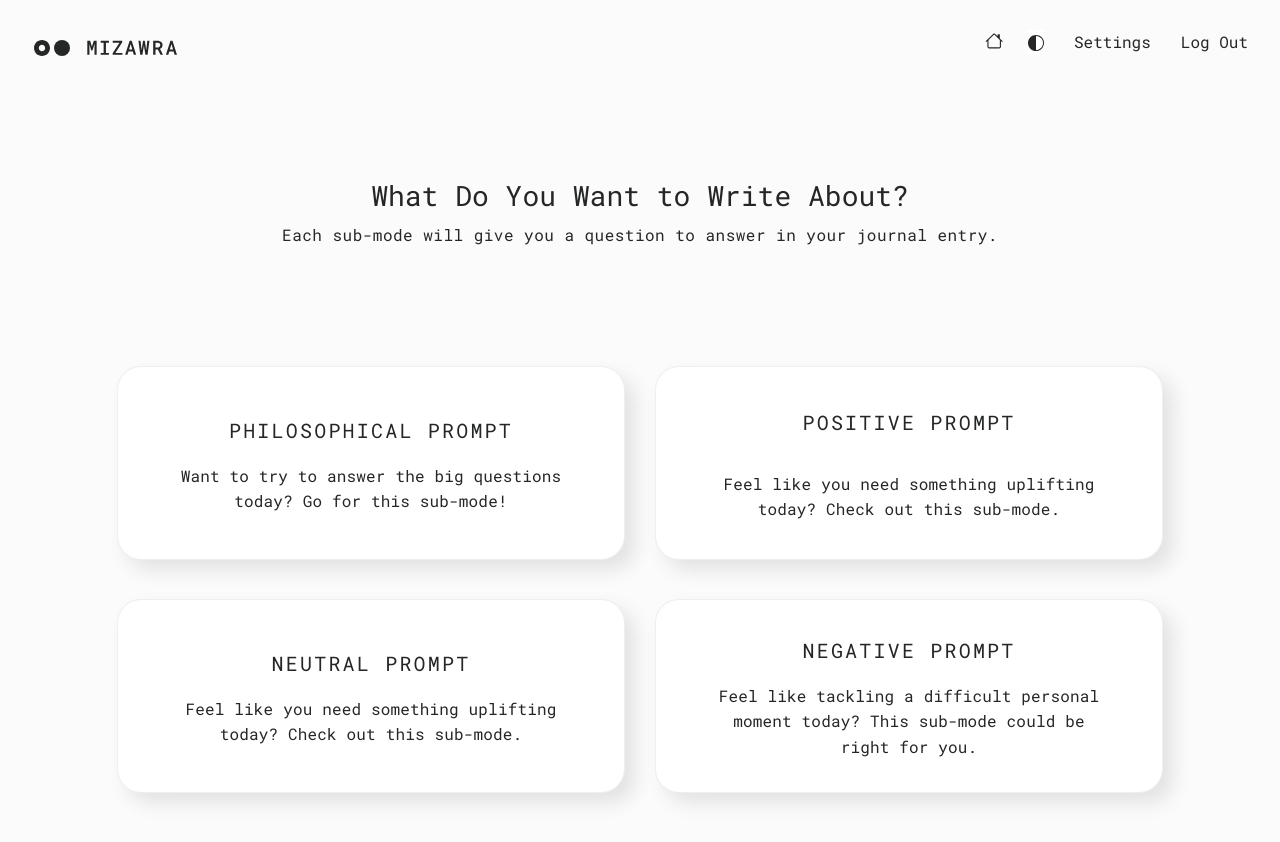
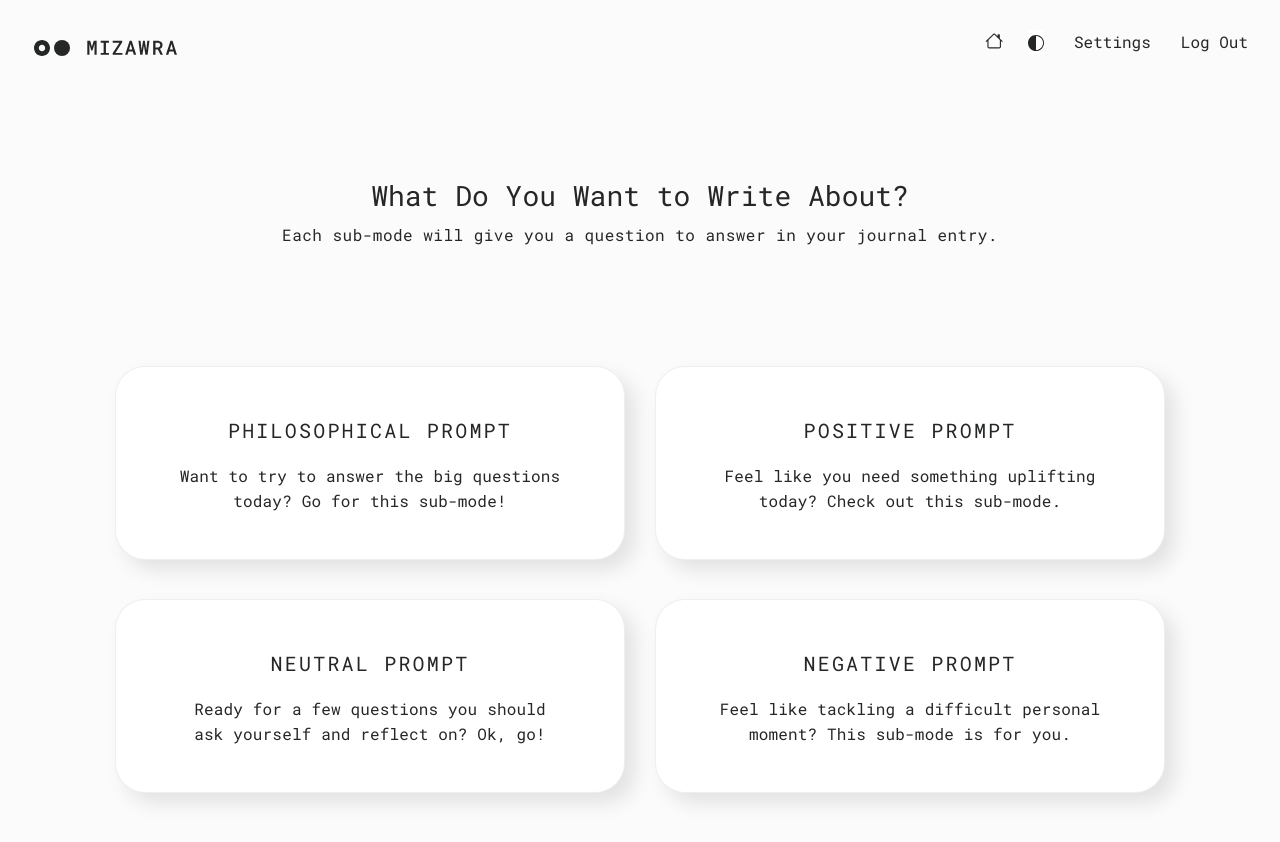
Before and after one commit to Himynameismarco/vue-MiZaWra-test, a Vue app: page /selectSubmodes in a window 1280 px wide. Shown: the top 842 px of the page. Built offline with nearby package versions, Linux system fonts and the light colour scheme.

Commit message:
Submode Components are loaded from data structure

```diff
--- a/src/components/SubmodeCard.vue
+++ b/src/components/SubmodeCard.vue
@@ -1,18 +1,27 @@
+
+<script lang="ts">
+export default {
+  name: "SubmodeCard",
+  props: {
+    submode: Object
+  }
+}
+</script>
+
+
+
 <template>
-  <div class="submode">
-    <RouterLink  class="no-background" to="/promptedWriting">
-      <h2 class="heading">philosophical prompt</h2>
-      <p>Want to try to answer the big questions today?
-        Go for this sub-mode!</p>
-    </RouterLink>
+  <div>
+    <div class="submode">
+      <RouterLink class="no-background" :to="submode.to">
+        <h2 class="heading">{{ submode.title }}</h2>
+        <p>{{ submode.description }}</p>
+      </RouterLink>
+    </div>
   </div>
 </template>
 
-<script lang="ts">
-export default {
-  name: "SubmodeCard"
-}
-</script>
+
 
 <style scoped>
 
--- a/src/views/SelectSubmodesView.vue
+++ b/src/views/SelectSubmodesView.vue
@@ -1,6 +1,31 @@
 <script setup lang="ts">
 import NavBarLoggedIn from '../components/NavBarLoggedIn.vue'
 import SubmodeCard from '../components/SubmodeCard.vue'
+
+const writingPage = "/promptedWriting"
+
+const submodes = [
+  {
+    to: writingPage + "?mode=PHILOSOPHICAL",
+    title: "Philosophical Prompt",
+    description: "Want to try to answer the big questions today? Go for this sub-mode!"
+  },
+  {
+    to: writingPage + "?mode=POSITIVE",
+    title: "Positive Prompt",
+    description: "Feel like you need something uplifting today? Check out this sub-mode."
+  },
+  {
+    to: writingPage + "?mode=NEUTRAL",
+    title: "Neutral Prompt",
+    description: "Ready for a few questions you should ask yourself and reflect on? Ok, go!"
+  },
+  {
+    to: writingPage + "?mode=NEGATIVE",
+    title: "Negative Prompt",
+    description: "Feel like tackling a difficult personal moment? This sub-mode is for you."
+  }
+];
 
 function deleteBackground() {
   document.documentElement.style.setProperty('background', 'var(--color-background)');
@@ -15,26 +40,13 @@ function deleteBackground() {
       <h3>Each sub-mode will give you a question to answer in your journal entry.</h3>
     </div>
     <div class="submode-picker">
-      <SubmodeCard @click="deleteBackground"/>
-      <RouterLink class="no-background" to="/selectSubmodes">
-        <div class="submode">
-          <h2 class="heading">positive prompt</h2>
-          <p>Feel like you need something uplifting today?
-            Check out this sub-mode.</p>
-        </div>
-      </RouterLink>
-      <div class="submode">
-        <RouterLink class="no-background" to="/selectSubmodes">
-          <h2 class="heading">neutral prompt</h2>
-          <p>Feel like you need something uplifting today?
-            Check out this sub-mode.</p>
-        </RouterLink>
-      </div>
-      <div class="submode">
-        <RouterLink class="no-background" to="/selectSubmodes">
-          <h2 class="heading">negative prompt</h2>
-          <p>Feel like tackling a  difficult personal moment today? This sub-mode could be right for you.</p>
-        </RouterLink>
+      <div class="submode-picker">
+        <SubmodeCard
+            v-for="(submode, index) in submodes"
+            :key="index"
+            :submode="submode"
+            @click="deleteBackground"
+        />
       </div>
     </div>
   </div>
```
